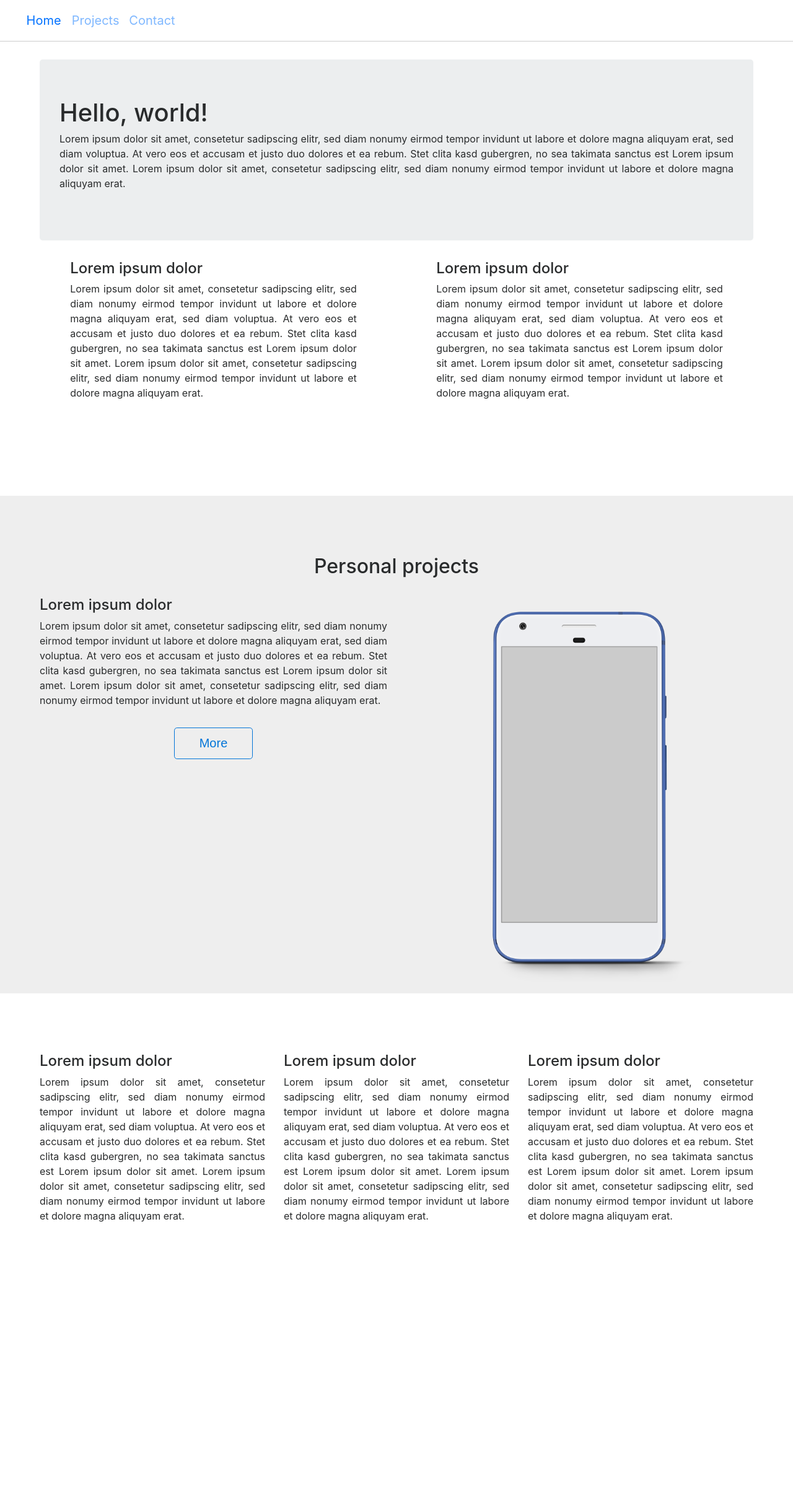
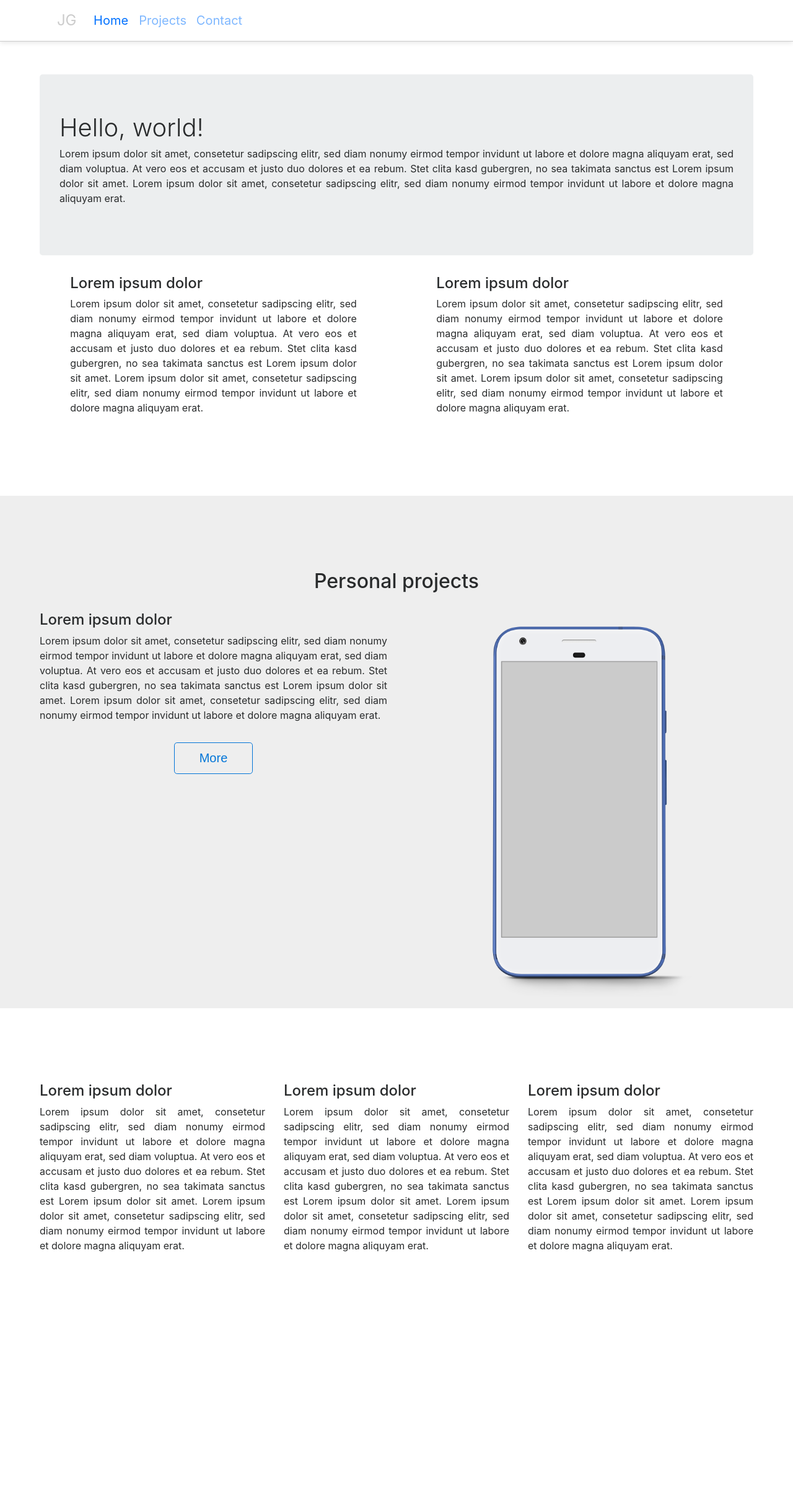
Before and after one commit to jgawrylkowicz/jgawrylkowicz.github.io, a PHP site: page / in a window 1280 px wide. Shown: the whole page at 62% size. Before the commit the page ends 1972 px from the top, so only its background shows below. Run offline with PHP 8.4, Linux system fonts and the light colour scheme.

Commit message:
some changes regarding javascript

```diff
--- a/css/index.css
+++ b/css/index.css
@@ -24,16 +24,16 @@ html {
     /*Very important. It keeps the section at minimum
     height of 100% - meaning the height of the screen
     and also extends the section if the content requires it. */
-    display: none;
     height: auto;
     min-height: 100vh;
     text-align: center;
     font-size: 1em;
-    padding-top: 15%;
+    padding-top: 15vh !important;
 }
 
 h1{
     font-size: 2.5em;
+    font-weight: 300;
 }
 
 h2{
@@ -64,9 +64,11 @@ p{
     width: 100%;
 }
 
+
 .navbar.navbar-light {
     background-color: var(--navbar-color);
     border-bottom: 1px solid var(--navbar-border-botom);
+    box-shadow: 0px 2px 8px 0px rgba(0, 0, 0, 0.1);
 }
 
 .navbar-light .navbar-nav .nav-link{
@@ -75,12 +77,15 @@ p{
     outline: none;
 }
 
-.navbar-light .navbar-brand{
+#navbar-brand{
     font-size: 1.5em;
+    color: rgba(0,0,0,0.20) !important;
 }
+
 
 .navbar-light .navbar-nav .nav-link,
 .navbar-light .navbar-toggler,
+#navbar-brand-spy,
 .btn-lg {
     font-size: 1.25em;
 }
@@ -128,57 +133,3 @@ p{
     /*used for the screenshots later*/
     z-index: 2;
 }
-
-.loader {
-    position: fixed;
-    left: 50%;
-    top: 50%;
-    z-index: 1;
-    width: 150px;
-    height: 150px;
-    margin: -75px 0 0 -75px;
-    border: 4px solid #f3f3f3;
-    border-radius: 50%;
-    border-top: 4px solid var(--theme-color);
-    -webkit-animation: spin 2s linear infinite;
-    animation: spin 2s linear infinite;
-}
-
-@-webkit-keyframes spin {
-    0% { -webkit-transform: rotate(0deg); }
-    100% { -webkit-transform: rotate(360deg); }
-}
-
-@keyframes spin {
-    0% { transform: rotate(0deg); }
-    100% { transform: rotate(360deg); }
-}
-
-/*Underline hover and underline focus for desktop*/
-/*
-@media screen and (min-width: 992px) {
-
-
-
-    .navbar,
-    .navbar-light .navbar-nav .nav-link {
-        height: 70px;
-    }
-    .navbar-light .navbar-nav .nav-link {
-        width: 100px;
-        height: 100%;
-        -webkit-box-pack: center;
-        -webkit-box-align: center;
-        border-bottom: 3px solid transparent;
-    }
-
-    .navbar-light .navbar-nav > li > a:hover,
-    .navbar-light .navbar-nav > li > a:focus {
-        border-bottom: 3px solid var(--theme-color);
-    }
-
-
-
-}
-
-*/
--- a/index.html
+++ b/index.html
@@ -7,8 +7,8 @@
   <meta http-equiv="X-UA-Compatible" content="IE=edge">
   <meta name="viewport" content="width=device-width, initial-scale=1, shrink-to-fit=no">
   <meta name="description" content="">
-    <meta name="author" content="">
-    <title></title>
+  <meta name="Jakub Gawrylkowicz" content="">
+  <title>JG</title>
   <link href="css/bootstrap.min.css" rel="stylesheet">
   <link href="css/index.css" rel="stylesheet">
 
@@ -18,20 +18,23 @@
 
 <body onscroll="showActiveSection()">
 
-<div class="loader"></div>
-
-<nav id="navbar" class="navbar navbar-toggleable-lg navbar-light fixed-top bg-faded">
+<nav id="navbar" class="navbar navbar-toggleable navbar-light fixed-top bg-faded">
 
   <div class="container">
 
     <button class="navbar-toggler navbar-toggler-right" type="button"
             data-toggle="collapse" data-target="#collapsingNavbar"
             aria-controls="collapsingNavbar" aria-expanded="false"
-                aria-label="Toggle navigation" >
+            aria-label="Toggle navigation">
       <span class="navbar-toggler-icon"></span>
     </button>
 
-        <a id="navbar-brand" class="navbar-brand" data-toggle="collapse" data-target=".navbar-collapse.show">
+    <!-- TODO JG not showing in md up --->
+
+    <a id="navbar-brand" class="navbar-brand"> JG </a>
+
+    <a id="navbar-brand-spy" class="navbar-brand hidden-sm-up" data-toggle="collapse"
+       data-target=".navbar-collapse.show">
       <div class="active-section"></div>
     </a>
 
@@ -56,7 +59,7 @@
 </nav>
 <div id="spyOnContent" class="content" data-target="#navbarSpy" data-spy="scroll">
 
-    <div id="intro" class="container-fluid section intro-section" >
+  <div id="intro" class="container-fluid section intro-section">
     <div class="row">
       <div class="col-xl-12 col-lg-12 col-md-12 col-sm-12 col-12">
         <div class="row justify-content-around">
@@ -79,7 +82,7 @@
 
           <div class="col-xl-5 col-lg-5 col-md-12 col-sm-12 col-12">
             <div style="text-align: justify;">
-                            <h3 >Lorem ipsum dolor</h3>
+              <h3>Lorem ipsum dolor</h3>
               <p>
                 Lorem ipsum dolor sit amet, consetetur sadipscing elitr, sed diam nonumy eirmod tempor
                 invidunt ut labore et dolore magna aliquyam erat, sed diam voluptua. At vero eos et accusam
@@ -93,7 +96,7 @@
 
           <div class="col-xl-5 col-lg-5 col-md-12 col-sm-12 col-12">
             <div style="text-align: justify;">
-                            <h3 >Lorem ipsum dolor</h3>
+              <h3>Lorem ipsum dolor</h3>
               <p>
                 Lorem ipsum dolor sit amet, consetetur sadipscing elitr, sed diam nonumy eirmod tempor
                 invidunt ut labore et dolore magna aliquyam erat, sed diam voluptua. At vero eos et accusam
@@ -109,7 +112,7 @@
     </div>
   </div>
 
-    <div id="projects" class="container-fluid section projects-section" >
+  <div id="projects" class="container-fluid section projects-section">
     <h2>Personal projects</h2>
     <br>
     <div class="row">
@@ -118,7 +121,7 @@
           <div class="col-xl-6 col-lg-6 col-md-12 col-sm-12 col-12">
             <div style="text-align: justify;">
 
-                            <h3 >Lorem ipsum dolor</h3>
+              <h3>Lorem ipsum dolor</h3>
               <p>
                 Lorem ipsum dolor sit amet, consetetur sadipscing elitr, sed diam nonumy eirmod tempor
                 invidunt ut labore et dolore magna aliquyam erat, sed diam voluptua. At vero eos et accusam
@@ -136,7 +139,7 @@
           <div class="col-xl-6 col-lg-6 col-md-12 col-sm-12 col-12">
             <div class="row">
               <div class="col-xl-12 col-lg-12 col-md-12">
-                                <img id="phone-background" class="phone phone-background" src="img/google_blue.png" >
+                <img id="phone-background" class="phone phone-background" src="img/google_blue.png">
               </div>
             </div>
           </div>
@@ -152,7 +155,7 @@
         <div class="row">
           <div class="col-xl-4 col-lg-4 col-md-12 col-sm-12 col-12">
             <div style="text-align: justify;">
-                            <h3 >Lorem ipsum dolor</h3>
+              <h3>Lorem ipsum dolor</h3>
               <p>
                 Lorem ipsum dolor sit amet, consetetur sadipscing elitr, sed diam nonumy eirmod tempor
                 invidunt ut labore et dolore magna aliquyam erat, sed diam voluptua. At vero eos et accusam
@@ -166,7 +169,7 @@
 
           <div class="col-xl-4 col-lg-4 col-md-12 col-sm-12 col-12">
             <div style="text-align: justify;">
-                            <h3 >Lorem ipsum dolor</h3>
+              <h3>Lorem ipsum dolor</h3>
               <p>
                 Lorem ipsum dolor sit amet, consetetur sadipscing elitr, sed diam nonumy eirmod tempor
                 invidunt ut labore et dolore magna aliquyam erat, sed diam voluptua. At vero eos et accusam
@@ -180,7 +183,7 @@
 
           <div class="col-xl-4 col-lg-4 col-md-12 col-sm-12 col-12">
             <div style="text-align: justify;">
-                            <h3 >Lorem ipsum dolor</h3>
+              <h3>Lorem ipsum dolor</h3>
               <p>
                 Lorem ipsum dolor sit amet, consetetur sadipscing elitr, sed diam nonumy eirmod tempor
                 invidunt ut labore et dolore magna aliquyam erat, sed diam voluptua. At vero eos et accusam
@@ -198,7 +201,7 @@
 </div>
 
 <script src="js/jquery-3.2.1.js"></script>
-<script src="js/userAgent.js"> </script>
+<script src="js/userAgent.js"></script>
 <script src="js/activeSection.js"></script>
 <script src="js/bootstrap.min.js"></script>
 
--- a/js/userAgent.js
+++ b/js/userAgent.js
@@ -1,13 +1,13 @@
 /**
  * Created by Jakub Gawrylkowicz on 08/07/2017.
 
- * Specifies different behavior for different clients. Even with resposive design some small changes need to be made
- * in order to have the equal browsing experinece across all platforms.
+ * Specifies different behavior for different clients. Even with responsive design some small changes need to be made
+ * in order to have the equal browsing experience across all platforms.
  *
- * For mobile devices the fontsize needs to be dependent on the width of the client.
+ * For mobile devices the font size needs to be dependent on the width of the client.
  *
- * For desktop devices (and also tablets and laptops) some classes responisible for breakepoints or view width need
- * to be adressed.
+ * For desktop devices (and also tablets and laptops) some classes responsible for breakpoints or view width need
+ * to be addressed.
  */
 function resizeSection() {
 
@@ -17,12 +17,7 @@ function resizeSection() {
     else if (navigator.userAgent.match(/android/i)){
         document.body.style.fontSize = '4vw';
     }
-    else{
-        $('#navbar').removeClass('navbar-toggleable-lg').addClass('navbar-toggleable');
-        $('#navbar-brand').addClass('hidden-sm-up');
-        $('.section').css('padding-top', '7.5%');
 
-    }
 }
 
 window.onload = resizeSection();
```
Also changed, not shown: js/activeSection.js (line endings or trailing spaces), 1 other file. Lines whose indentation alone changed are shown as unchanged.
